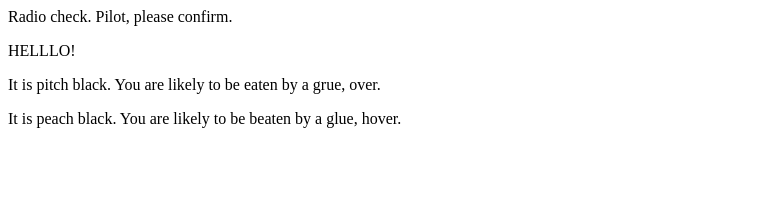
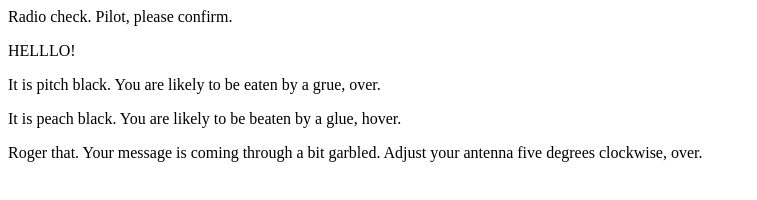
Before and after one commit to Ketsugo/LC101-communication-log, a plain HTML site: page index.html in a window 1280 px wide. Shown: the whole page, without its empty margins (0-757 px from the left). Drawn offline with Linux system fonts and the light colour scheme.

Commit message:
added fifth line!

```diff
--- a/index.html
+++ b/index.html
@@ -4,5 +4,6 @@
    <p>HELLLO!</p>
    <p>It is pitch black. You are likely to be eaten by a grue, over.</p>
    <p>It is peach black. You are likely to be beaten by a glue, hover.</p>
+   <p>Roger that. Your message is coming through a bit garbled. Adjust your antenna five degrees clockwise, over.</p>
 </body>
 </html>
```
